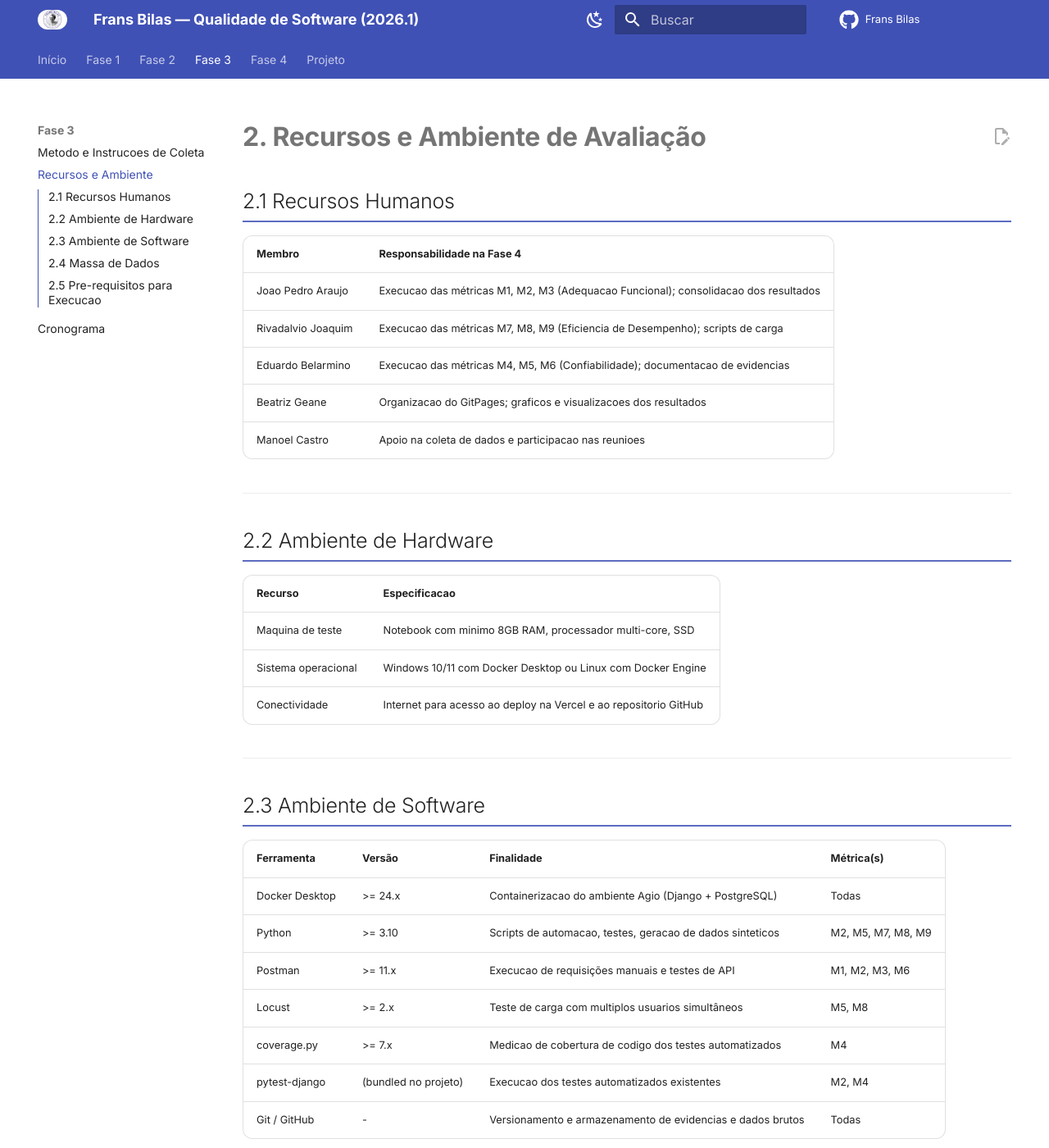
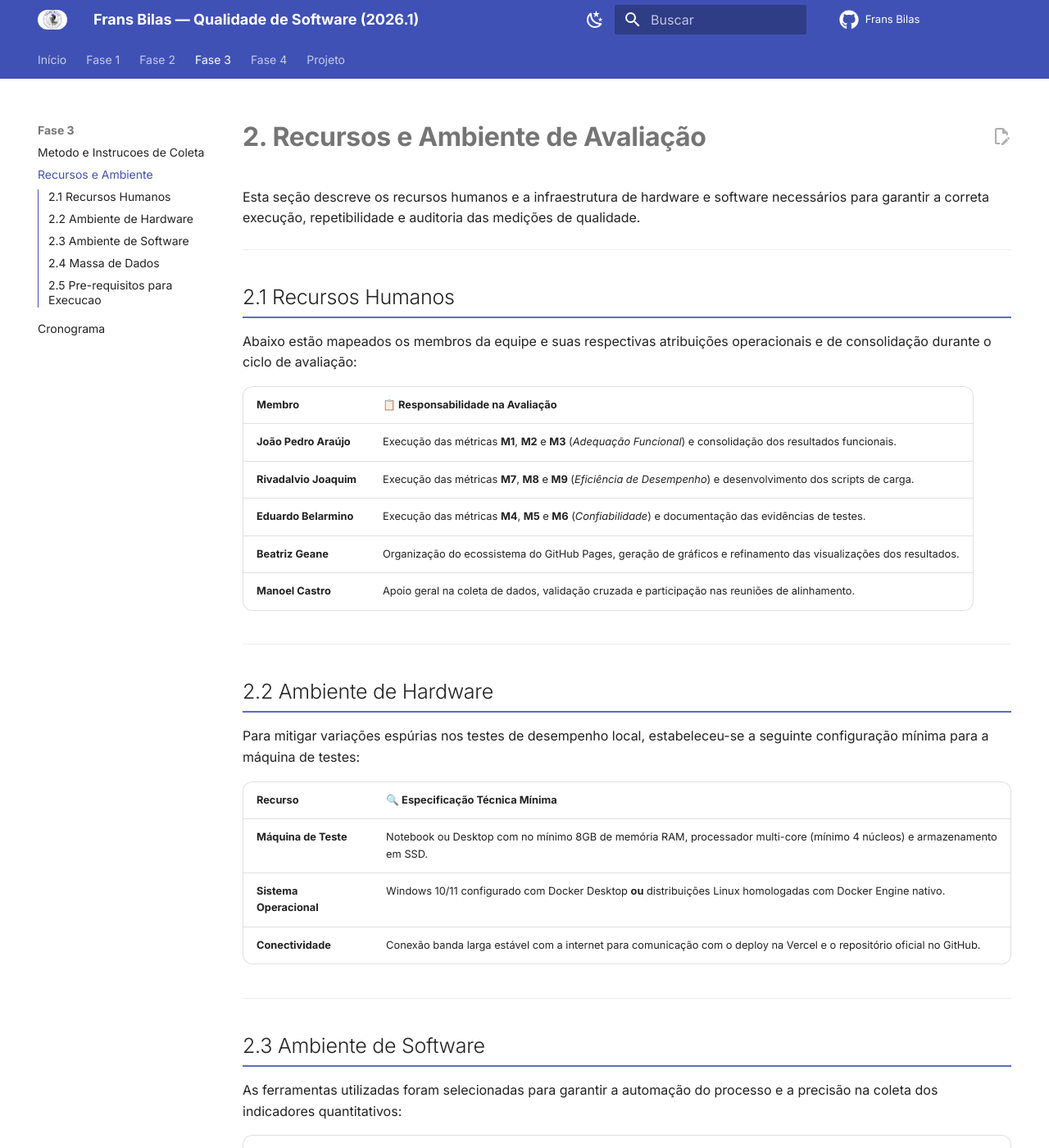
Before and after one commit to FCTE-Qualidade-de-Software-1/2026-1_T01_FRANS_BILAS, an MkDocs documentation site: the page built from docs/fase3/recursos_ambiente.md, in a window 1280 px wide and 1400 px high. Shown: the whole window at 82% size. Built offline with MkDocs 1.6.1 and Material for MkDocs 9.7.7, drawn with Linux system fonts in a browser that asks for light colours; comment, search, counter and statistics services are not loaded; some of the changed text lies outside the part shown.

Commit message:
docs(fase3): atualiza infraestrutura de hardware, software e dados

```diff
--- a/docs/fase3/recursos_ambiente.md
+++ b/docs/fase3/recursos_ambiente.md
@@ -1,54 +1,63 @@
 # 2. Recursos e Ambiente de Avaliação
+
+Esta seção descreve os recursos humanos e a infraestrutura de hardware e software necessários para garantir a correta execução, repetibilidade e auditoria das medições de qualidade.
+
+---
 
 ## 2.1 Recursos Humanos
 
-| Membro | Responsabilidade na Fase 4 |
-|---|---|
-| Joao Pedro Araujo | Execucao das métricas M1, M2, M3 (Adequacao Funcional); consolidacao dos resultados |
-| Rivadalvio Joaquim | Execucao das métricas M7, M8, M9 (Eficiencia de Desempenho); scripts de carga |
-| Eduardo Belarmino | Execucao das métricas M4, M5, M6 (Confiabilidade); documentacao de evidencias |
-| Beatriz Geane | Organizacao do GitPages; graficos e visualizacoes dos resultados |
-| Manoel Castro | Apoio na coleta de dados e participacao nas reunioes |
+Abaixo estão mapeados os membros da equipe e suas respectivas atribuições operacionais e de consolidação durante o ciclo de avaliação:
+
+| Membro | 📋 Responsabilidade na Avaliação |
+| :--- | :--- |
+| **João Pedro Araújo** | Execução das métricas **M1**, **M2** e **M3** (*Adequação Funcional*) e consolidação dos resultados funcionais. |
+| **Rivadalvio Joaquim** | Execução das métricas **M7**, **M8** e **M9** (*Eficiência de Desempenho*) e desenvolvimento dos scripts de carga. |
+| **Eduardo Belarmino** | Execução das métricas **M4**, **M5** e **M6** (*Confiabilidade*) e documentação das evidências de testes. |
+| **Beatriz Geane** | Organização do ecossistema do GitHub Pages, geração de gráficos e refinamento das visualizações dos resultados. |
+| **Manoel Castro** | Apoio geral na coleta de dados, validação cruzada e participação nas reuniões de alinhamento. |
 
 ---
 
 ## 2.2 Ambiente de Hardware
 
-| Recurso | Especificacao |
-|---|---|
-| Maquina de teste | Notebook com minimo 8GB RAM, processador multi-core, SSD |
-| Sistema operacional | Windows 10/11 com Docker Desktop ou Linux com Docker Engine |
-| Conectividade | Internet para acesso ao deploy na Vercel e ao repositorio GitHub |
+Para mitigar variações espúrias nos testes de desempenho local, estabeleceu-se a seguinte configuração mínima para a máquina de testes:
+
+| Recurso | 🔍 Especificação Técnica Mínima |
+| :--- | :--- |
+| **Máquina de Teste** | Notebook ou Desktop com no mínimo 8GB de memória RAM, processador multi-core (mínimo 4 núcleos) e armazenamento em SSD. |
+| **Sistema Operacional** | Windows 10/11 configurado com Docker Desktop **ou** distribuições Linux homologadas com Docker Engine nativo. |
+| **Conectividade** | Conexão banda larga estável com a internet para comunicação com o deploy na Vercel e o repositório oficial no GitHub. |
 
 ---
 
 ## 2.3 Ambiente de Software
 
-| Ferramenta | Versão | Finalidade | Métrica(s) |
-|---|---|---|---|
-| Docker Desktop | >= 24.x | Containerizacao do ambiente Agio (Django + PostgreSQL) | Todas |
-| Python | >= 3.10 | Scripts de automacao, testes, geracao de dados sinteticos | M2, M5, M7, M8, M9 |
-| Postman | >= 11.x | Execucao de requisições manuais e testes de API | M1, M2, M3, M6 |
-| Locust | >= 2.x | Teste de carga com multiplos usuarios simultâneos | M5, M8 |
-| coverage.py | >= 7.x | Medicao de cobertura de codigo dos testes automatizados | M4 |
-| pytest-django | (bundled no projeto) | Execucao dos testes automatizados existentes | M2, M4 |
-| Git / GitHub | - | Versionamento e armazenamento de evidencias e dados brutos | Todas |
+As ferramentas utilizadas foram selecionadas para garantir a automação do processo e a precisão na coleta dos indicadores quantitativos:
+
+| Ferramenta | Versão | Finalidade Principal | Métrica(s) Relacionada(s) |
+| :--- | :---: | :--- | :---: |
+| **Docker / Compose** | >= 24.x | Containerização e isolamento do ambiente Agio (Django + PostgreSQL). | Todas |
+| **Python** | >= 3.10 | Interpretador base para scripts de automação, chamadas de testes e geração de massa sintética. | M2, M5, M7, M8, M9 |
+| **Postman** | >= 11.x | Execução e automação de requisições manuais, validação de regras e testes de estresse de API. | M1, M2, M3, M6 |
+| **Locust** | >= 2.x | Framework para simulação e geração de carga com múltiplos usuários simultâneos em tempo real. | M5, M8 |
+| **coverage.py** | >= 7.x | Instrumentação e medição da cobertura de código das suítes de testes automatizados backend. | M4 |
+| **pytest-django** | (bundled no projeto) | Framework de testes embutido no projeto para execução da suíte de testes existente. | M2, M4 |
+| **Git / GitHub** | — | Controle de versão, armazenamento de logs brutos, artefatos e versionamento das evidências. | Todas |
 
 ---
 
 ## 2.4 Massa de Dados
 
-Para as métricas de Eficiencia de Desempenho (M7, M8, M9), sera utilizada massa de dados sinteticos gerada por script Python. Os dados seguem o modelo de item do Agio:
+Para as métricas de **Eficiência de Desempenho (M7, M8 e M9)**, será utilizada uma massa de dados sintéticos gerada por um script customizado em Python através da biblioteca `Faker`. Os registros simulados seguirão estritamente o modelo de dados da entidade de itens do Agio:
 
-| Campo | Tipo | Geracao |
-|---|---|---|
-| gnome | string | `faker.commerce.product_name()` ou gnomes aleatorios |
-| descrição | string | Texto aleatorio de 50-200 characters |
-| quantidade | inteiro | Aleatorio entre 1 e 1000 |
-| preco | decimal | Aleatorio entre 0.01 e 9999.99 |
+| Campo do Modelo | Tipo de Dado | Estratégia de Geração Sintética |
+| :--- | :---: | :--- |
+| **nome** | `string` | `faker.commerce.product_name()` gerando nomes textuais de produtos. |
+| **descrição** | `string` | Texto de descrição aleatório contendo entre 50 e 200 caracteres. |
+| **quantidade** | `integer` | Valor numérico inteiro gerado aleatoriamente no intervalo de 1 a 1000. |
+| **preço** | `decimal` | Valor decimal de ponto flutuante flutuando aleatoriamente entre 0.01 e 9999.99. |
 
 Patamares de volume: 100, 1.000, 5.000 e 10.000 items.
-
 A massa de dados sera armazenada no repositorio Git em formato CSV para auditoria (conforme premissa do projeto).
 
 ---
```
